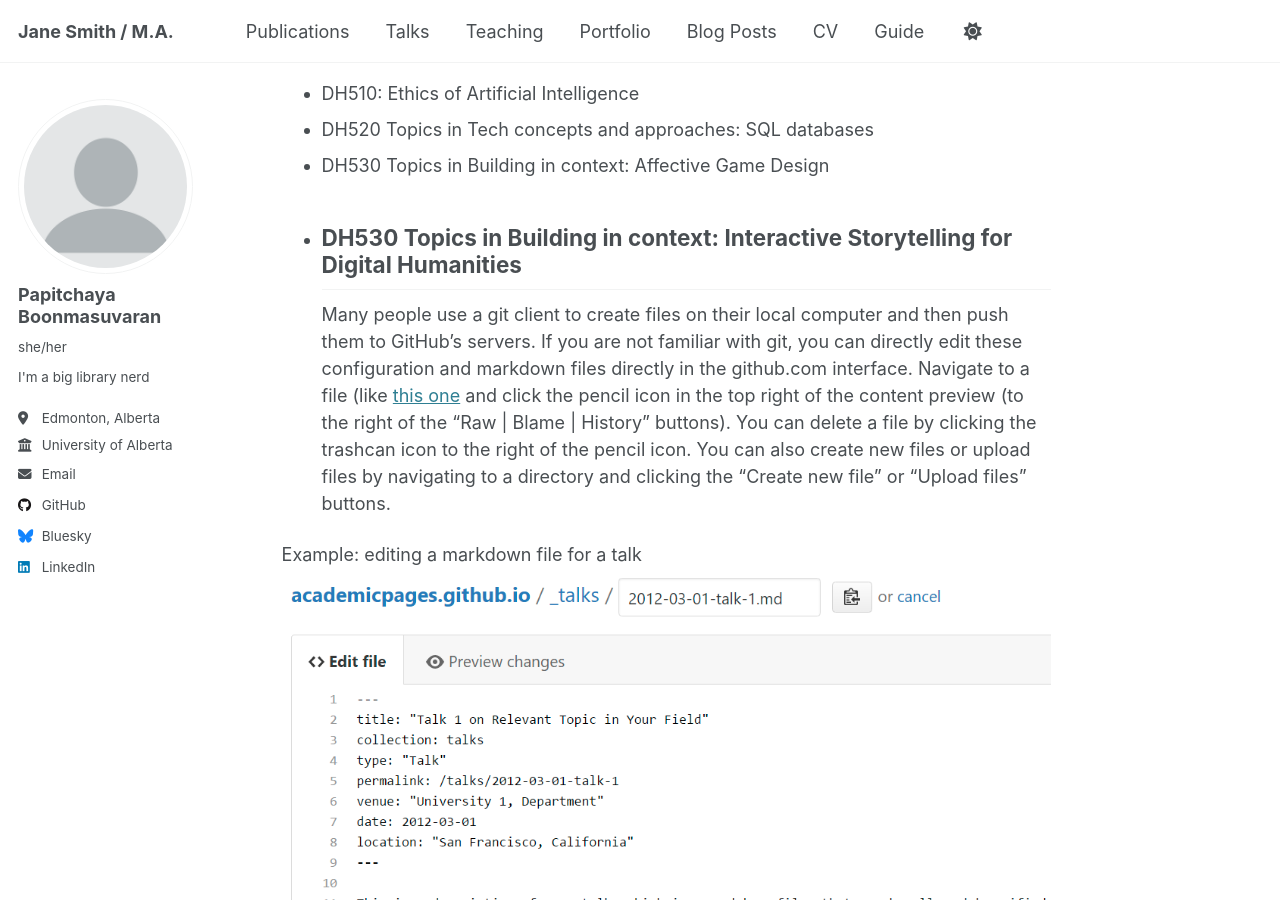
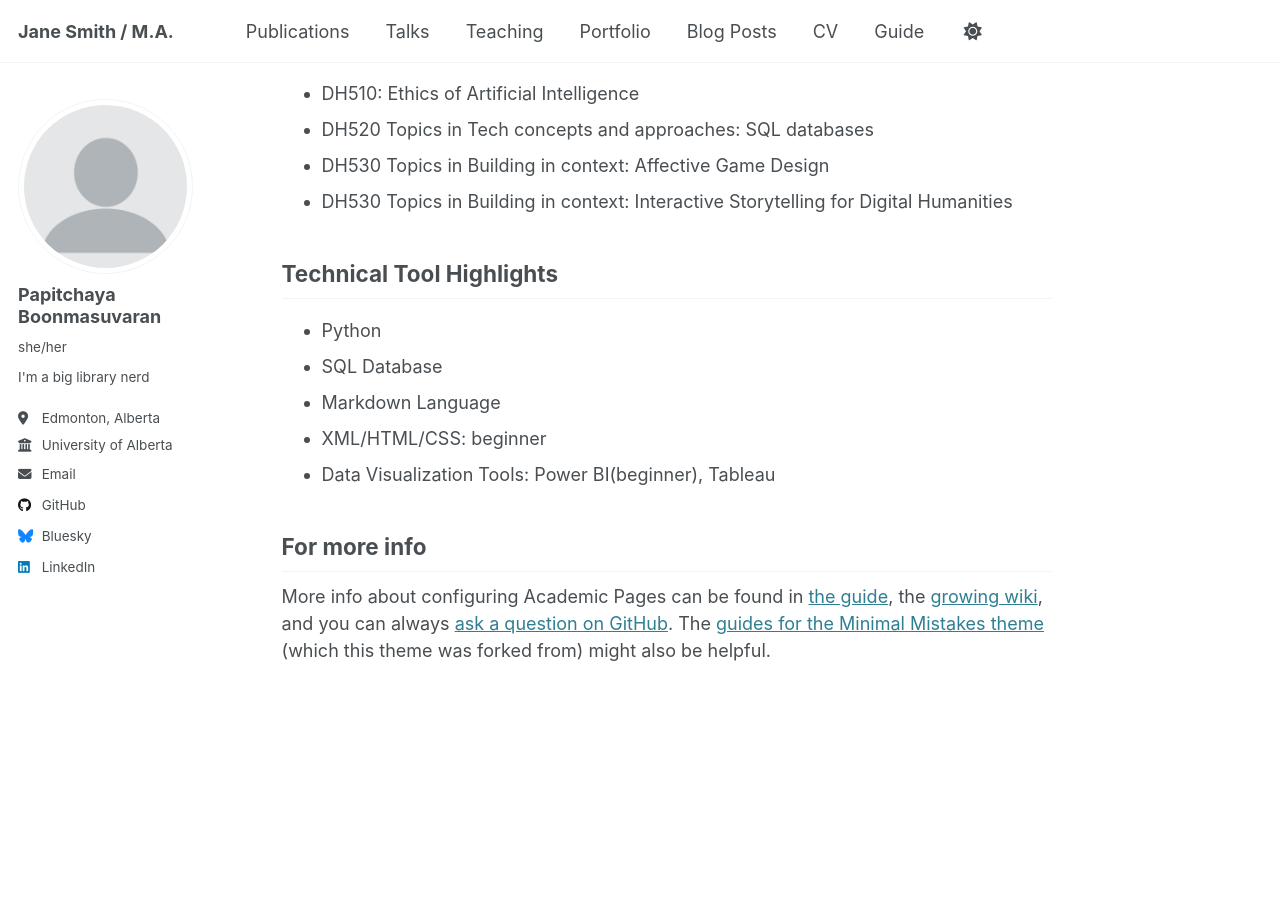
Before and after one commit to 4thpapitch/thedigitalme, a Jekyll site: the page built from _pages/about.md, in a window 1280 px wide and 900 px high, scrolled down 2011 px. Built offline with Jekyll 4.4.1, drawn with Linux system fonts in a browser that asks for light colours.

Commit message:
Update about.md

```diff
--- a/_pages/about.md
+++ b/_pages/about.md
@@ -46,11 +46,14 @@ Fall/Winter Terms 2025
 - DH520 Topics in Tech concepts and approaches: SQL databases
 - DH530 Topics in Building in context: Affective Game Design
 - DH530 Topics in Building in context: Interactive Storytelling for Digital Humanities
+
+**Technical Tool Highlights**
 ------
-Many people use a git client to create files on their local computer and then push them to GitHub's servers. If you are not familiar with git, you can directly edit these configuration and markdown files directly in the github.com interface. Navigate to a file (like [this one](https://github.com/academicpages/academicpages.github.io/blob/master/_talks/2012-03-01-talk-1.md) and click the pencil icon in the top right of the content preview (to the right of the "Raw | Blame | History" buttons). You can delete a file by clicking the trashcan icon to the right of the pencil icon. You can also create new files or upload files by navigating to a directory and clicking the "Create new file" or "Upload files" buttons.
-
-Example: editing a markdown file for a talk
-![Editing a markdown file for a talk](/images/editing-talk.png)
+- Python
+- SQL Database
+- Markdown Language
+- XML/HTML/CSS: beginner
+- Data Visualization Tools: Power BI(beginner), Tableau
 
 For more info
 ------
```
